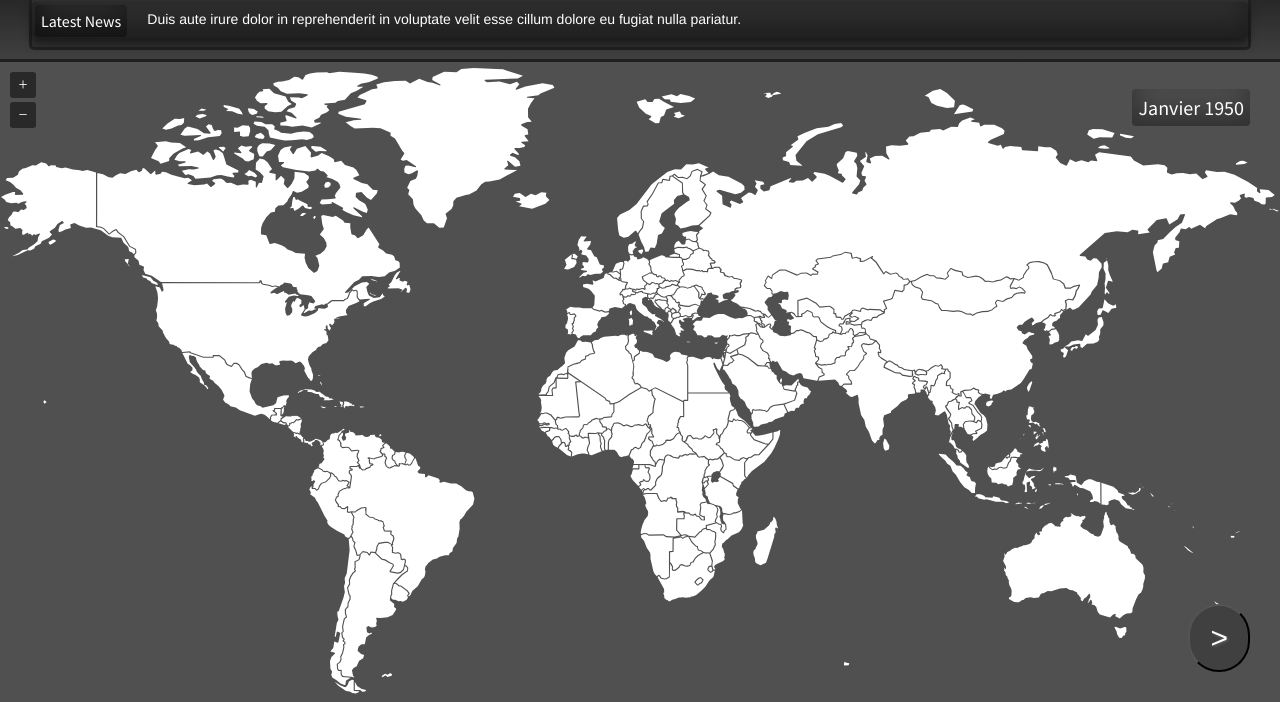
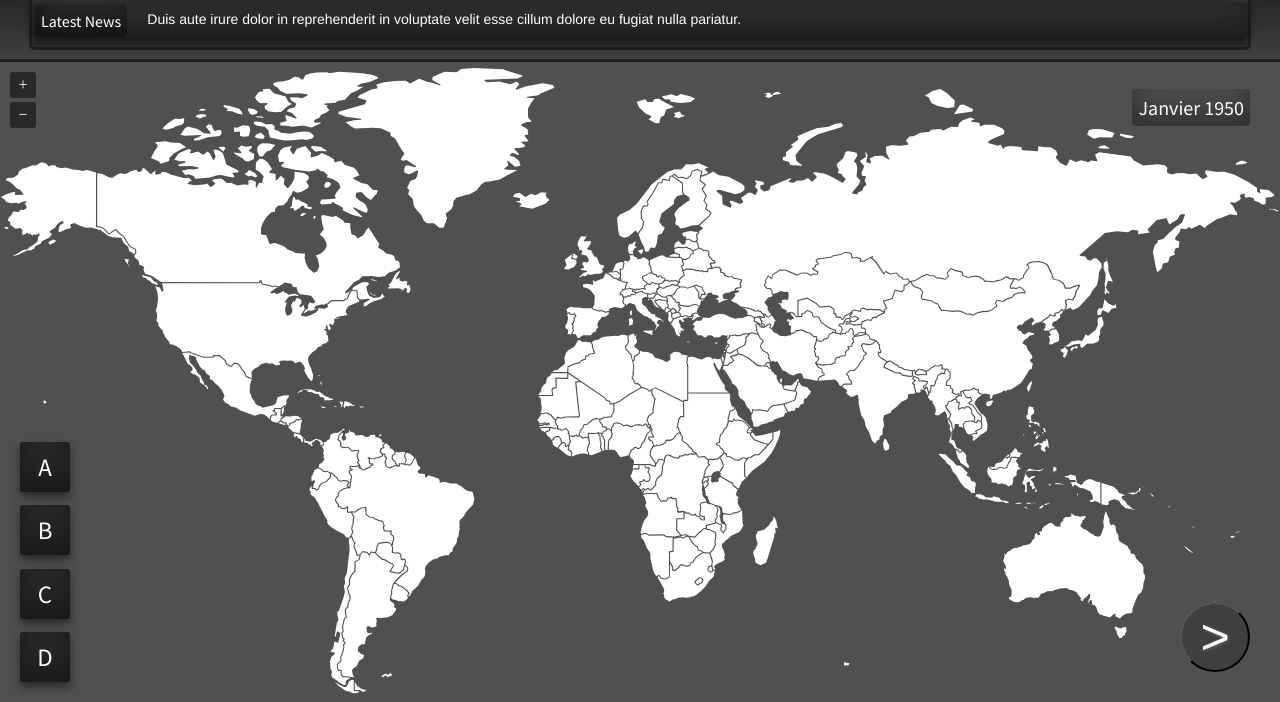
Before and after one commit to MarlonSanchez/Cold-War-2, a plain HTML site: page index.html in a window 1280 px wide. Shown: the part 98-800 px from the top of the page. Drawn offline with Linux system fonts and the light colour scheme.

Commit message:
Add files via upload

```diff
--- a/css.css
+++ b/css.css
@@ -142,6 +142,7 @@ img {
 
 .date {
   position: absolute;
+  z-index: 100;
   bottom: 72%;
   right: 30px;
   box-shadow: inset 0 -15px 30px rgba(0,0,0,0.4), 0 5px 10px rgba(0,0,0,0.5);
@@ -155,8 +156,87 @@ img {
   cursor: default;
 }
 
+.carteBtn {
+  position: absolute;
+  height: 240px;
+  z-index: 100;
+  display: flex;
+  flex-direction: column;
+  justify-content: space-between;
+  bottom: 20px;
+  left: 20px;
+}
+
+.btnA {
+  height: 50px;
+  width: 50px;
+  border-radius: 3px;
+  background: #292929;
+  box-shadow: inset 0 -15px 30px rgba(0,0,0,0.4), 0 5px 10px rgba(0,0,0,0.5);
+  text-align: center;
+  box-sizing: content-box;
+  cursor: pointer;
+  line-height: 50px;
+  -webkit-font-smoothing: antialiased;
+  -webkit-user-select: none;
+  color: #fff;
+  font-family: 'Source Sans Pro';
+  font-size: 25px;
+
+}
+
+.btnB {
+  height: 50px;
+  width: 50px;
+  border-radius: 3px;
+  background: #292929;
+  box-shadow: inset 0 -15px 30px rgba(0,0,0,0.4), 0 5px 10px rgba(0,0,0,0.5);
+  text-align: center;
+  box-sizing: content-box;
+  cursor: pointer;
+  line-height: 50px;
+  color: #fff;
+  font-family: 'Source Sans Pro';
+  font-size: 25px;
+
+}
+
+.btnC {
+  height: 50px;
+  width: 50px;
+  border-radius: 3px;
+  background: #292929;
+  box-shadow: inset 0 -15px 30px rgba(0,0,0,0.4), 0 5px 10px rgba(0,0,0,0.5);
+  text-align: center;
+  box-sizing: content-box;
+  cursor: pointer;
+  line-height: 50px;
+  color: #fff;
+  font-family: 'Source Sans Pro';
+  font-size: 25px;
+
+}
+
+.btnD {
+  height: 50px;
+  width: 50px;
+  border-radius: 3px;
+  background: #292929;
+  box-shadow: inset 0 -15px 30px rgba(0,0,0,0.4), 0 5px 10px rgba(0,0,0,0.5);
+  text-align: center;
+  box-sizing: content-box;
+  cursor: pointer;
+  line-height: 50px;
+  color: #fff;
+  font-family: 'Source Sans Pro';
+  font-size: 25px;
+
+}
+
 .nextTurn {
   position: absolute;
+  width: 70px;
+  height: 70px;
   z-index: 100;
   bottom: 30px;
   right: 30px;
@@ -166,9 +246,9 @@ img {
   text-shadow: 1px 1px 3px #666666;
   font-family: Arial;
   color: #ffffff;
-  font-size: 30px;
+  font-size: 50px;
   background: #404040;
-  padding: 15px 20px 15px 20px;
+  /*padding: 15px 20px 15px 20px;*/
   text-decoration: none;
   cursor: pointer;
 }
--- a/index.html
+++ b/index.html
@@ -51,6 +51,12 @@
         <div class="date">
           <p><span id="monthDate">Janvier</span> <span id="yearDate">1950</span></p>
         </div>
+        <div class="carteBtn">
+          <div class="btnA">A</div>
+          <div class="btnB">B</div>
+          <div class="btnC">C</div>
+          <div class="btnD">D</div>
+        </div>
         <button type="button" name="button" class="nextTurn">></button>
       </div>
     </div>
```
Also changed, not shown: jquery-jvectormap-world-mill.js.
